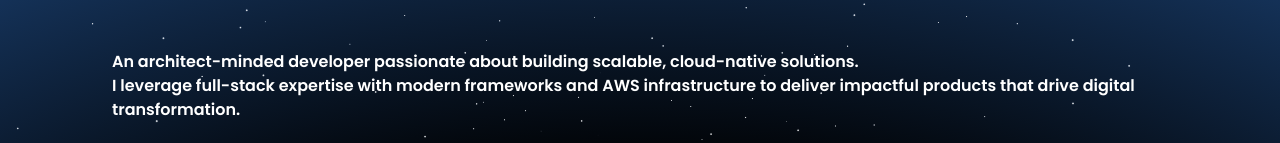
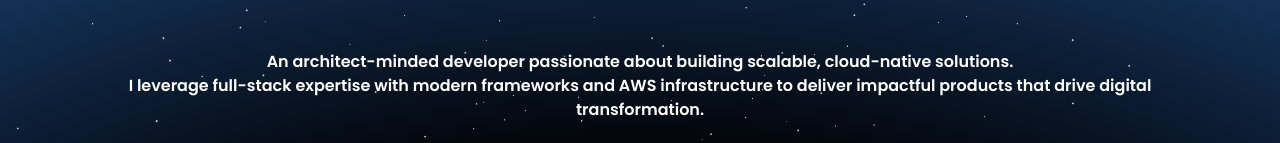
Before and after one commit to MOOUUAAD/my-portfolio, a Next.js app: page /about in a window 1280 px wide. Shown: the part 262-405 px from the top of the page. Built offline with nearby package versions, Linux system fonts and the light colour scheme.

Commit message:
update about me

```diff
--- a/app/about/page.js
+++ b/app/about/page.js
@@ -40,7 +40,7 @@ const About = () => {
       <div className="p-12 lg:p-20 xl:p-28 xl:pb-3 pt-20 flex flex-col justify-between gap-40 ">
         <div className="mb-8">
           <h1 className="font-bold text-4xl py-4 text-center">ABOUT ME</h1>
-          <p className="my-4 md:my-8 font-semibold">
+          <p className="my-4 md:my-8 font-semibold text-center">
             An architect-minded developer passionate about building scalable,
             cloud-native solutions. <br/> I leverage full-stack expertise with modern
             frameworks and AWS infrastructure to deliver impactful products that
@@ -164,7 +164,7 @@ const About = () => {
                   </motion.div>
                   <div className="relative z-10">
                     <time className="font-mono italic text-white text-sm">2023-2026</time>
-                    <div className="text-lg font-black text-white mt-2">Computer Science and Digitalisation</div>
+                    <div className="text-lg font-black text-white mt-2">Master's degree in Computer Science and Digitalisation</div>
                     <div className="text-white mt-1">Ecole Mohammadia d'Ingenieurs - Rabat</div>
                   </div>
                 </motion.div>
```
